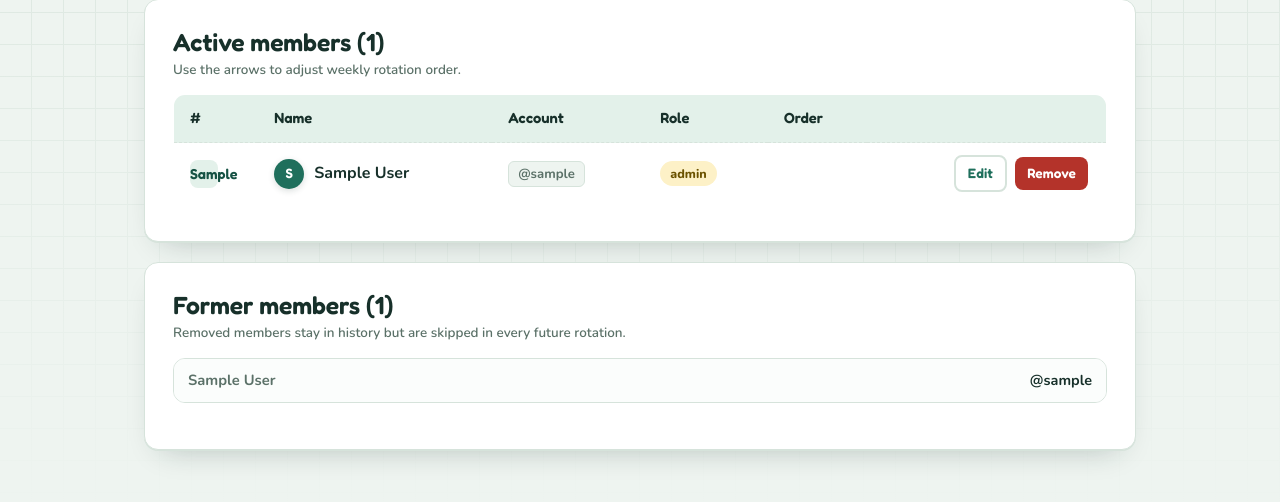
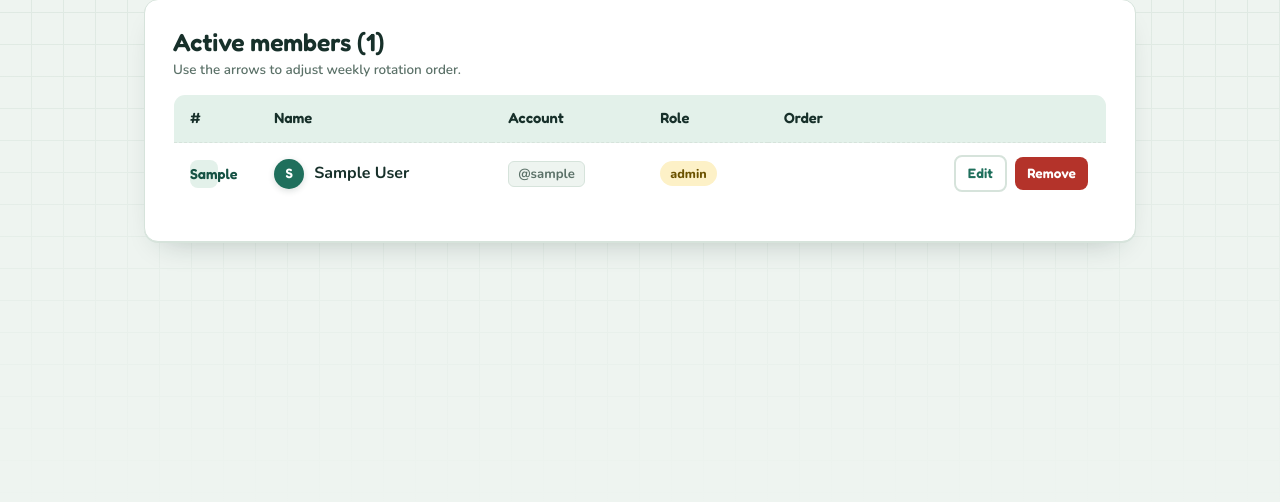
Before and after one commit to 4drian-yaun/HouseholdChores-Yaun-Adrian-G7, a Django app: template templates/households/member_list.html in a window 1280 px wide. Shown: the part 275-777 px from the top of the page. Run offline with Django 5.2, Linux system fonts and the light colour scheme; the template is opened without the code that fills it: most values are stand-ins (such as "Sample title", 1, 10 or a date in 2020).

Commit message:
Removed former member history

```diff
--- a/templates/households/member_list.html
+++ b/templates/households/member_list.html
@@ -74,20 +74,4 @@
         </table>
     </div>
 </section>
-
-{% if former_members %}
-<section class="card animate-in">
-    <div class="card-head">
-        <div>
-            <h2>Former members ({{ former_members|length }})</h2>
-            <p class="card-sub">Removed members stay in history but are skipped in every future rotation.</p>
-        </div>
-    </div>
-    <ul class="info-list compact-info">
-        {% for m in former_members %}
-        <li><span>{{ m.display_name }}</span><strong>{% if m.user %}@{{ m.user.username }}{% else %}No account{% endif %}</strong></li>
-        {% endfor %}
-    </ul>
-</section>
-{% endif %}
 {% endblock %}
```
Also changed, not shown: households/views.py (+3 -4 lines).
